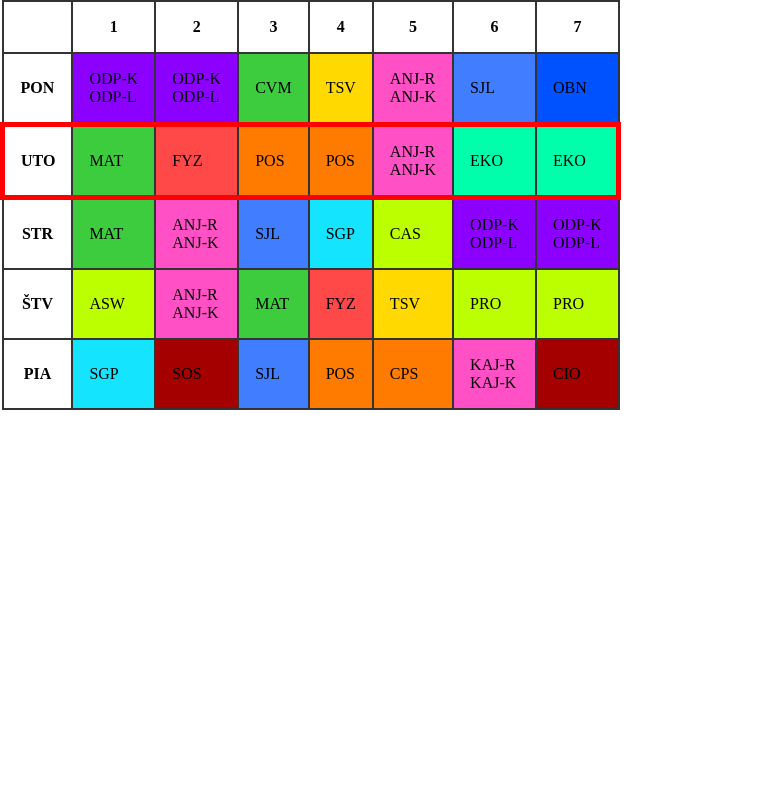
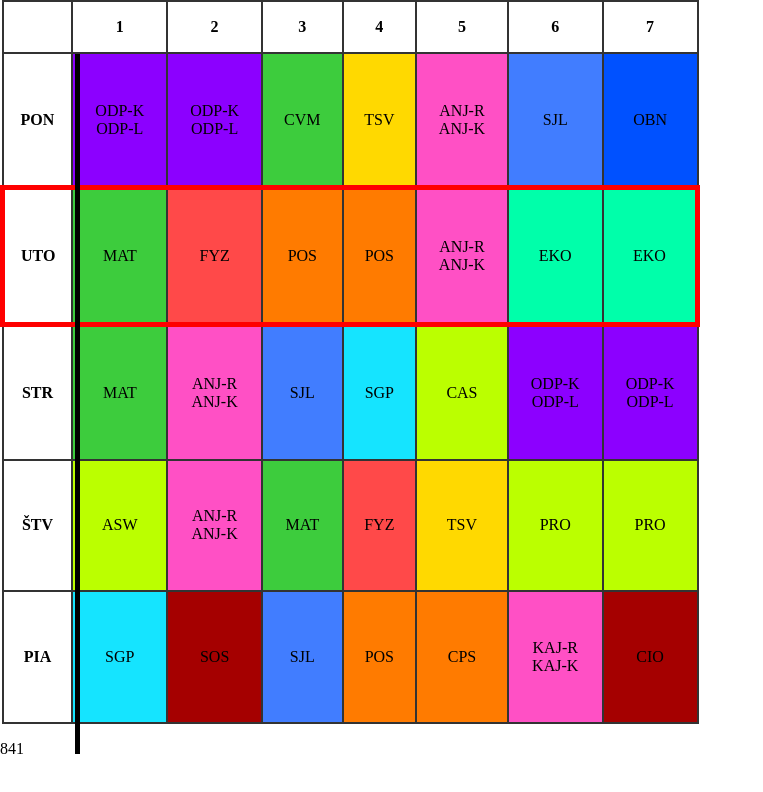
Before and after one commit to Bobor77/Rozvrh, a React (Create React App) app: page / in a window 1280 px wide. Shown: the top 792 px of the page, without its empty margins (0-763 px from the left). Built offline with nearby package versions, Linux system fonts and the light colour scheme.

Commit message:
added line and clocks

```diff
--- a/src/App.css
+++ b/src/App.css
@@ -1,9 +1,28 @@
 table {
     border-collapse: collapse;
+    width: 100%;
+    height: 100%;
+    text-align: center;
 }
-
 
 th, td {
     border: solid 2px #333;
     padding: 1em;
 }
+
+th:first-child {
+    width: 50px;
+}
+
+thead {
+    height: 30px;
+}
+
+tbody {
+    height: 670px;
+}
+
+#main {
+    width: 700px;
+    height: 700px;
+}
--- a/src/App.jsx
+++ b/src/App.jsx
@@ -2,6 +2,7 @@
 import React from 'react';
 import './App.css';
 import Day from './Day.jsx';
+import Line from './Line.jsx'
 
 class App extends React.Component {
 
@@ -12,6 +13,7 @@ class App extends React.Component {
         ));;
 
         return (
+            <div id="main">
                 <table>
                     <thead>
                         <tr>
@@ -27,6 +29,8 @@ class App extends React.Component {
                         <Day name="PIA" subjects="sgp sos sjl pos cps kaj cio" index="5"/>
                     </tbody>
                 </table>
+                <Line/>
+            </div>
         );
     }
 
--- /dev/null
+++ b/src/Line.css
@@ -0,0 +1,9 @@
+svg {
+    position: absolute;
+    left: 75px;
+    top: 54px;
+}
+
+line {
+    stroke-width: 10px;
+}
--- /dev/null
+++ b/src/Line.jsx
@@ -0,0 +1,45 @@
+import React from 'react';
+import './Line.css'
+
+
+class Line extends React.Component {
+
+    constructor(props) {
+        super(props);
+        this.state = {
+            translation: 0,
+            date: new Date
+        }
+    }
+
+    tick() {
+        this.setState({
+            date: new Date,
+        })
+    }
+
+    componentDidMount() {
+        this.timerID = setInterval(
+            () => this.tick(),
+            10000
+        );
+    }
+
+    render() {
+        return (
+
+            <div>
+
+            <svg width="628" height="700" xmlns="http://www.w3.org/2000/svg">
+                <line x1={this.state.translation} y1="0" x2={this.state.translation} y2="700" stroke="black" />
+                <text></text>
+            </svg>
+                <p>{ Math.round(this.state.date.getSeconds()/60 + this.state.date.getMinutes() + this.state.date.getHours()*60) }</p>
+            </div>
+            // 470 - 840
+        );
+    }
+
+}
+
+export default Line;
```
Lines whose indentation alone changed are shown as unchanged.
